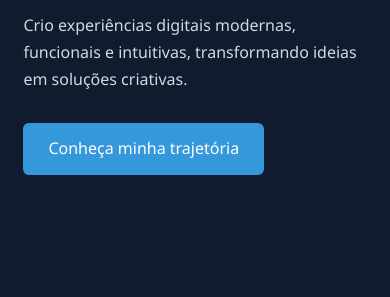
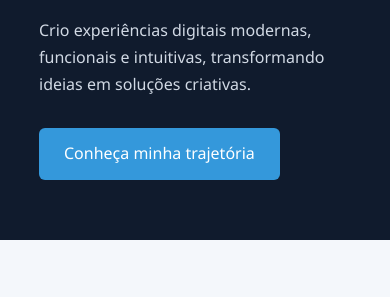
Before and after one commit to marcosokamoto/portfolio, a plain HTML site: page index.html in a window 390 px wide. Shown: the part 370-667 px from the top of the page. Drawn offline with Linux system fonts and the light colour scheme.

Commit message:
Add files via upload

```diff
--- a/style.css
+++ b/style.css
@@ -25,10 +25,11 @@ body {
 
 /* Cabeçalho */
 .header {
-    min-height: 90vh;
+    min-height: 550px;
+    height: auto;
     background: var(--primary);
     color: var(--white);
-    padding: 25px 10%;
+    padding: 25px 10% 70px;
 }
 
 .navbar {
@@ -64,7 +65,7 @@ body {
 
 .hero {
     max-width: 650px;
-    margin-top: 150px;
+    margin-top: 100px;
 }
 
 .tag {
@@ -219,9 +220,13 @@ body {
 @media (max-width: 768px) {
 
     .header {
-        padding: 20px 6%;
-        min-height: 80vh;
-    }
+    min-height: auto;
+    padding-bottom: 60px;
+}
+
+.hero {
+    margin-top: 80px;
+}
 
     .navbar {
         flex-direction: column;
```
